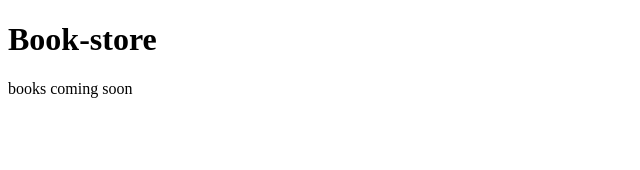
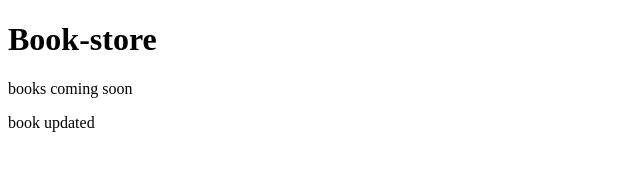
Before and after one commit to sadia111-a/new-repo, a plain HTML site: page index.html in a window 1280 px wide. Shown: the whole page, without its empty margins (0-640 px from the left). Drawn offline with Linux system fonts and the light colour scheme.

Commit message:
books updated

```diff
--- a/index.html
+++ b/index.html
@@ -8,5 +8,6 @@
 <body>
     <h1>Book-store</h1>
     <p>books coming soon</p>
+    <p>book updated</p>
 </body>
 </html>
```
